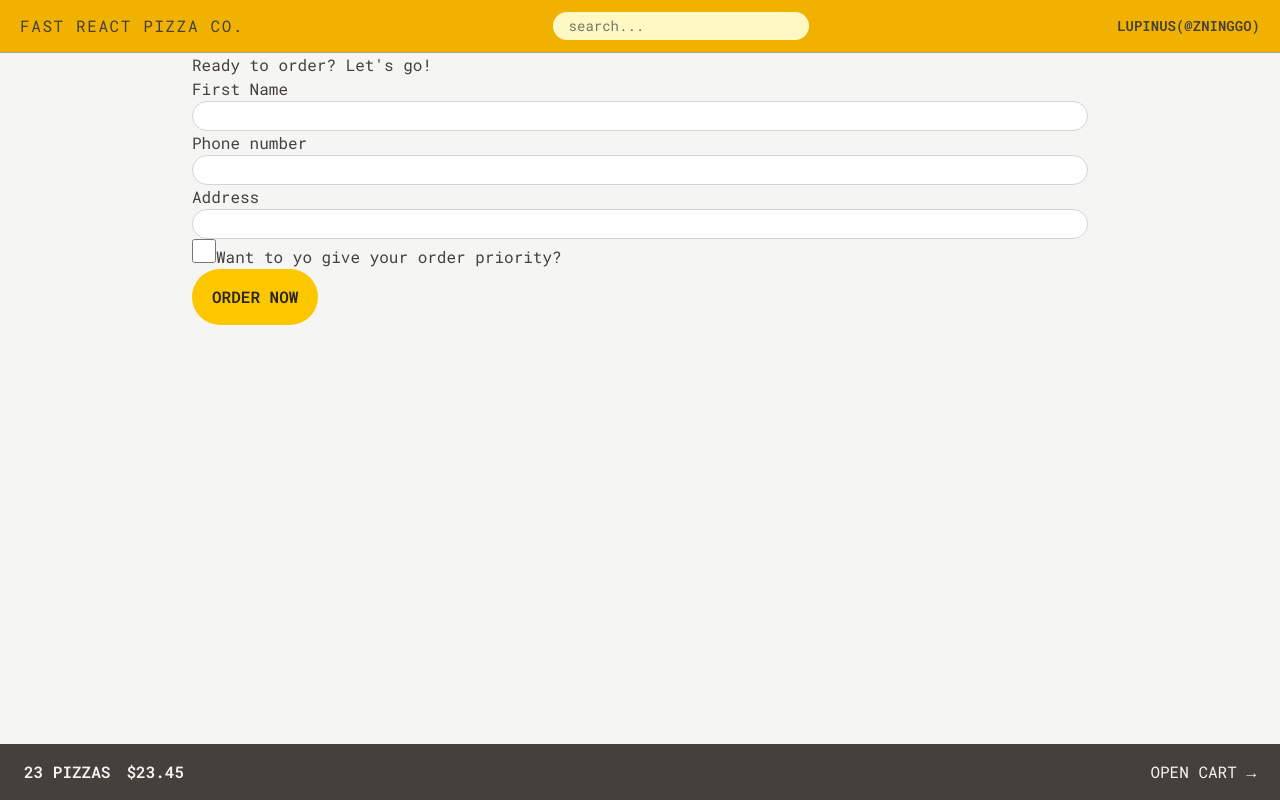
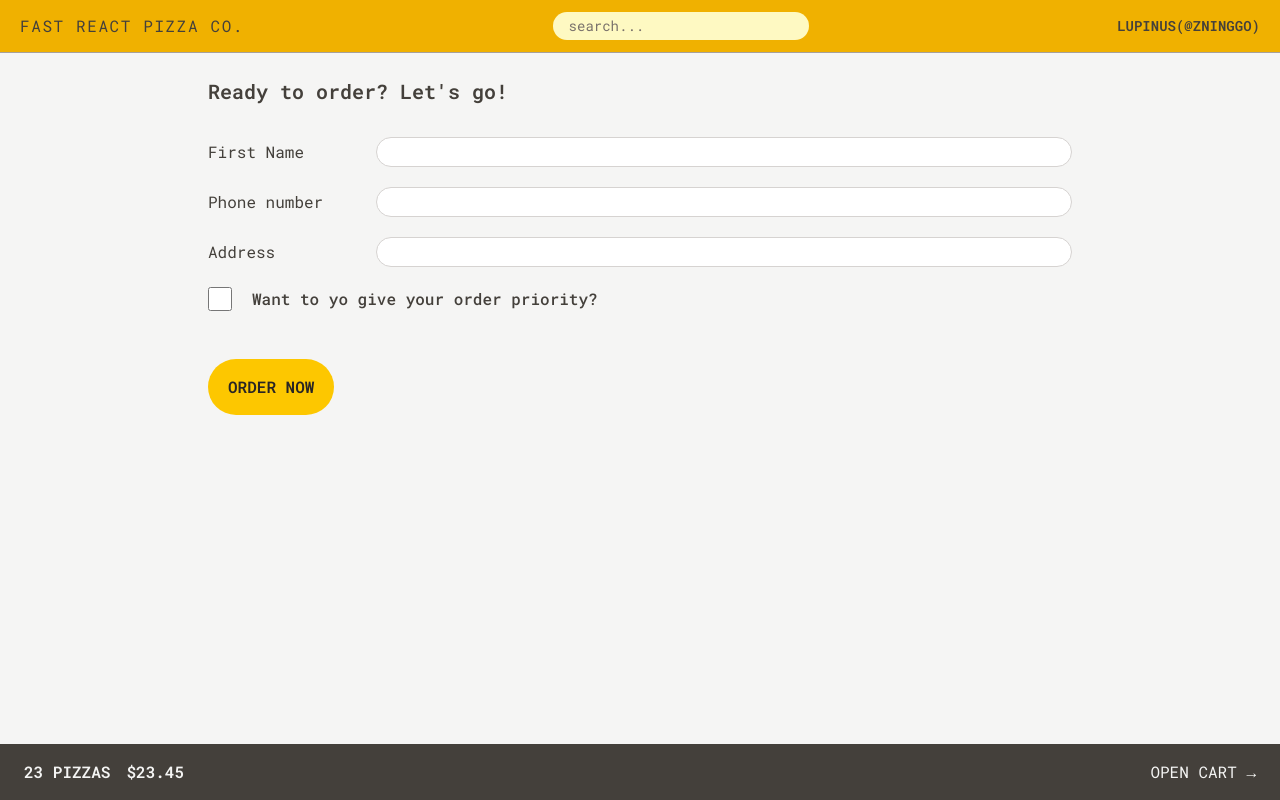
Before and after one commit to zautumn-dev/react-fast-pizza, a React (Vite) app: page /order/create in a window 1280 px wide. Built offline with nearby package versions, Linux system fonts and the light colour scheme.

Commit message:
✨ feat: tailwind 订单相关样式

```diff
--- a/src/features/order/CreateOrder.jsx
+++ b/src/features/order/CreateOrder.jsx
@@ -41,42 +41,48 @@ function CreateOrder() {
   console.log(error)
 
   return (
-    <div>
-      <h2>Ready to order? Let's go!</h2>
+    <div className="px-4 py-6">
+      <h2 className="mb-8 text-xl font-semibold">Ready to order? Let's go!</h2>
 
       <Form method="post">
-        <div>
-          <label>First Name</label>
-          <input type="text" name="customer" required className="input" />
+        <div className="mb-5 flex flex-col gap-2 sm:flex-row sm:items-center">
+          <label className="sm:basis-40">First Name</label>
+
+          <input type="text" name="customer" required className="input grow" />
         </div>
 
-        <div>
-          <label>Phone number</label>
-          <div>
-            <input type="tel" name="phone" required className="input" />
+        <div className="mb-5 flex flex-col gap-2 sm:flex-row sm:items-center">
+          <label className="sm:basis-40">Phone number</label>
+
+          <div className="grow">
+            <input type="tel" name="phone" required className="input w-full" />
           </div>
           {error && error.phone && `${error.phone}`}
         </div>
 
-        <div>
-          <label>Address</label>
-          <div>
-            <input type="text" name="address" required className="input" />
+        <div className="relative mb-5 flex flex-col gap-2 sm:flex-row sm:items-center">
+          <label className="sm:basis-40">Address</label>
+
+          <div className="grow">
+            <input type="text" name="address" required className="input w-full" />
           </div>
         </div>
 
-        <div>
+        <div className="mb-12 flex items-center gap-5">
           {/* accent */}
           {/*https://tailwindcss.com/docs/accent-color*/}
           <input
             type="checkbox"
             name="priority"
             id="priority"
-            className="h-6 w-6 accent-yellow-400 focus:ring-3 focus:ring-yellow-300 focus:ring-offset-2 focus:outline-none"
+            className="h-6 w-6 accent-yellow-400 focus:ring focus:ring-yellow-400 focus:ring-offset-2 focus:outline-none"
+
             // value={withPriority}
             // onChange={(e) => setWithPriority(e.target.checked)}
           />
-          <label htmlFor="priority">Want to yo give your order priority?</label>
+          <label htmlFor="priority" className="font-medium">
+            Want to yo give your order priority?
+          </label>
         </div>
 
         <div>
--- a/src/features/order/Order.jsx
+++ b/src/features/order/Order.jsx
@@ -1,37 +1,53 @@
 // Test ID: IIDSAT  CQE92U
 
+import { useFetcher, useLoaderData } from 'react-router-dom'
 import { calcMinutesLeft, formatCurrency, formatDate } from '@utils'
-import { useLoaderData } from 'react-router'
+import OrderItem from '@/features/order/components/OrderItem.jsx'
 
 function Order() {
+  const order = useLoaderData()
+
   // Everyone can search for all orders, so for privacy reasons we're gonna gonna exclude names or address, these are only for the restaurant staff
+  const { id, status, priority, priorityPrice, orderPrice, estimatedDelivery, cart } = order
 
-  const order = useLoaderData()
-  const { id, status, priority, priorityPrice, orderPrice, estimatedDelivery, cart } = order
   const deliveryIn = calcMinutesLeft(estimatedDelivery)
 
   return (
-    <div>
-      <div>
-        <h2>Status</h2>
+    <div className="space-y-8 px-4 py-6">
+      <div className="flex flex-wrap items-center justify-between gap-2">
+        <h2 className="text-xl font-semibold">Order #{id} status</h2>
 
-        <div>
-          {priority && <span>Priority</span>}
-          <span>{status} order</span>
+        <div className="space-x-2">
+          {priority && (
+            <span className="rounded-full bg-red-500 px-3 py-1 text-sm font-semibold tracking-wide text-red-50 uppercase">
+              Priority
+            </span>
+          )}
+          <span className="rounded-full bg-green-500 px-3 py-1 text-sm font-semibold tracking-wide text-green-50 uppercase">
+            {status} order
+          </span>
         </div>
       </div>
 
-      <div>
-        <p>
+      <div className="flex flex-wrap items-center justify-between gap-2 bg-stone-200 px-6 py-5">
+        <p className="font-medium">
           {deliveryIn >= 0 ? `Only ${calcMinutesLeft(estimatedDelivery)} minutes left 😃` : 'Order should have arrived'}
         </p>
-        <p>(Estimated delivery: {formatDate(estimatedDelivery)})</p>
+        <p className="text-xs text-stone-500">(Estimated delivery: {formatDate(estimatedDelivery)})</p>
       </div>
 
-      <div>
-        <p>Price pizza: {formatCurrency(orderPrice)}</p>
-        {priority && <p>Price priority: {formatCurrency(priorityPrice)}</p>}
-        <p>To pay on delivery: {formatCurrency(orderPrice + priorityPrice)}</p>
+      <ul className="dive-stone-200 divide-y border-t border-b">
+        {cart.map(item => (
+          <OrderItem item={item} key={item.pizzaId} />
+        ))}
+      </ul>
+
+      <div className="space-y-2 bg-stone-200 px-6 py-5">
+        <p className="text-sm font-medium text-stone-600">Price pizza: {formatCurrency(orderPrice)}</p>
+        {priority && (
+          <p className="text-sm font-medium text-stone-600">Price priority: {formatCurrency(priorityPrice)}</p>
+        )}
+        <p className="font-bold">To pay on delivery: {formatCurrency(orderPrice + priorityPrice)}</p>
       </div>
     </div>
   )
--- a/src/features/order/components/OrderItem.jsx
+++ b/src/features/order/components/OrderItem.jsx
@@ -1,16 +1,17 @@
+import { formatCurrency } from '@utils'
+
 function OrderItem({ item, isLoadingIngredients, ingredients }) {
   const { quantity, name, totalPrice } = item
 
   return (
-    <li>
-      <div>
+    <li className="space-y-1 py-3">
+      <div className="flex items-center justify-between gap-4 text-sm">
         <p>
-          <span>{quantity}&times;</span> {name}
+          <span className="font-bold">{quantity}&times;</span> {name}
         </p>
-        <p>{formatCurrency(totalPrice)}</p>
+        <p className="font-bold">{formatCurrency(totalPrice)}</p>
       </div>
     </li>
   )
 }
-
 export default OrderItem
--- a/src/tailwind.css
+++ b/src/tailwind.css
@@ -18,7 +18,7 @@
   }
 
   .input {
-    @apply w-full rounded-full border border-stone-300 bg-white px-4 py-1 text-sm transition-all duration-200 focus:ring-3 focus:ring-yellow-300 focus:outline-none;
+    @apply rounded-full border border-stone-300 bg-white px-4 py-1 text-sm transition-all duration-200 focus:ring-3 focus:ring-yellow-300 focus:outline-none;
   }
 
   /* https://dev.to/afif/i-made-100-css-loaders-for-your-next-project-4eje */
```
Also changed, not shown: index.html (+3 -1 lines).
